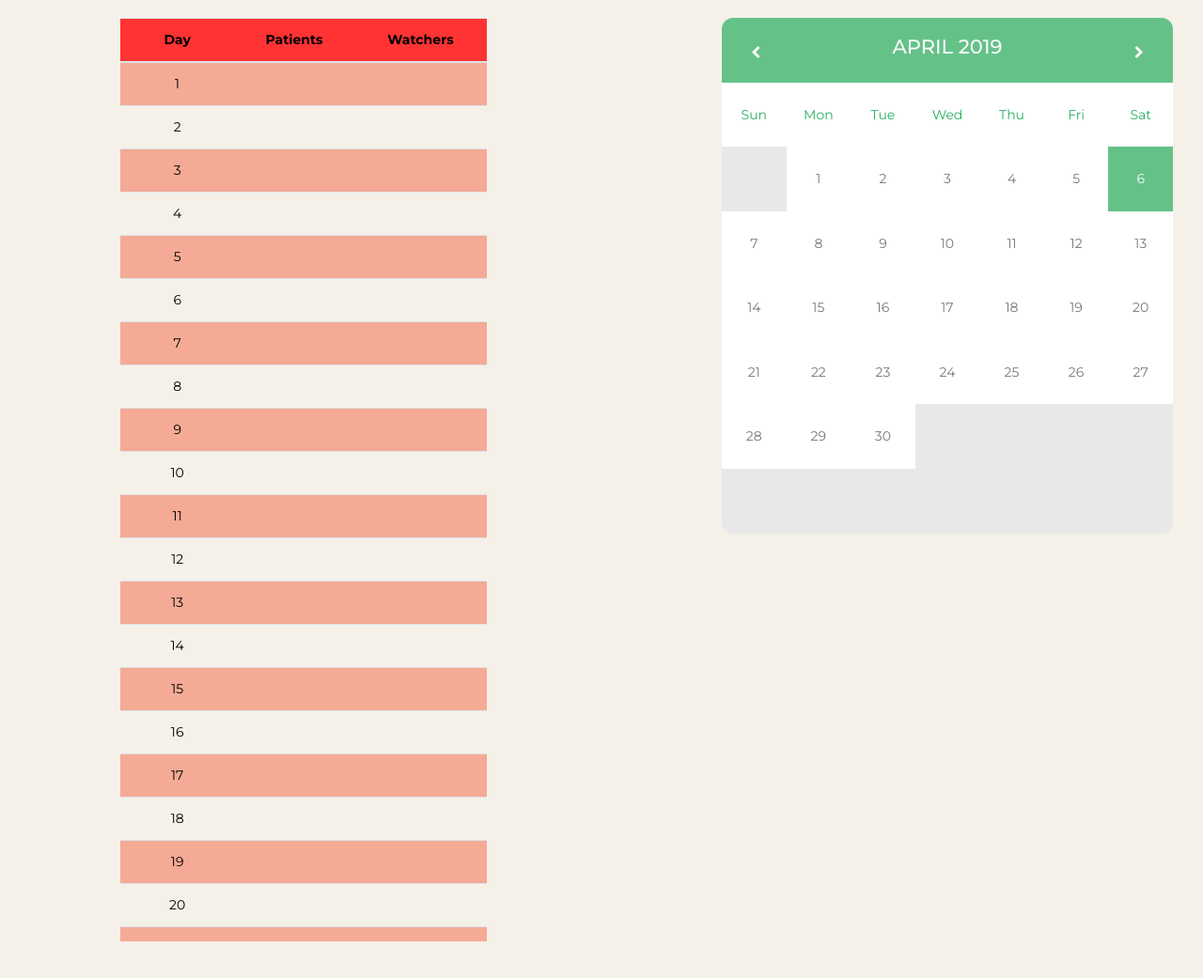
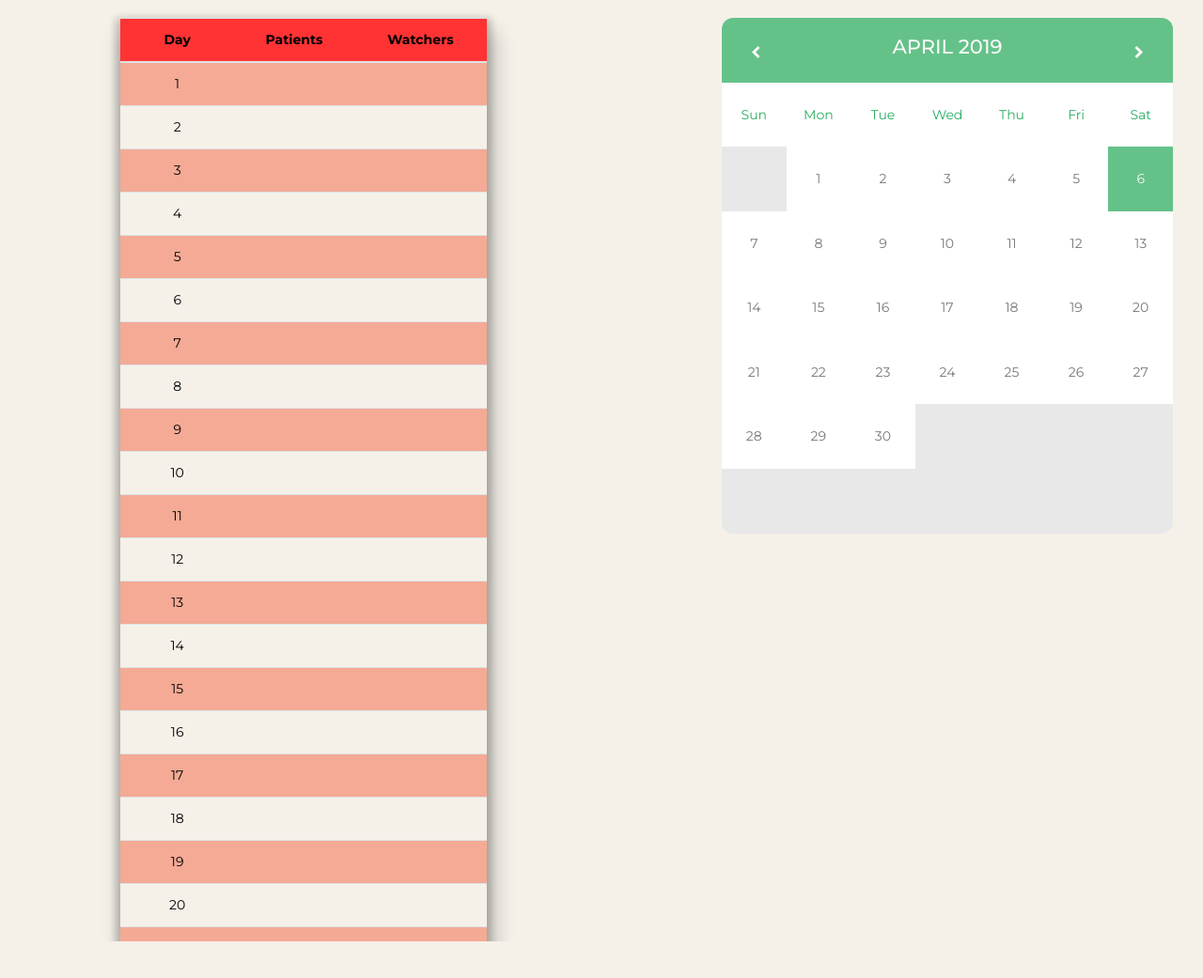
Before and after one commit to kylx/codespider, a Django app: page /summary in a window 1280 px wide. Shown: the part 91-1132 px from the top of the page at 94% size. Run offline with Django 3.2, Linux system fonts and the light colour scheme; some libraries are stand-ins or nearby versions.

Commit message:
Added 'shadow' sa tables

```diff
--- a/main/static/css/summary.css
+++ b/main/static/css/summary.css
@@ -35,6 +35,7 @@
 table#table1 {
 	width: 100%;
 	text-align: center;
+    box-shadow: 0 5px 8px 5px rgba(0, 0, 0, 0.2), 5px 20px 20px 5px rgba(0, 0, 0, 0.19);
 }
 
 .table-striped>tbody>tr:nth-child(odd)>td,
--- a/main/static/css/table.css
+++ b/main/static/css/table.css
@@ -8,6 +8,7 @@
     background-color: #F7F8FA;
     padding-top: 50px;
     padding-bottom: 5%;
+
 }
 
 table {
@@ -18,6 +19,7 @@ table {
 
 #patient_table {
 	width: 60%;
+    box-shadow: 0 5px 8px 5px rgba(0, 0, 0, 0.2), 5px 20px 20px 5px rgba(0, 0, 0, 0.19);
 }
 
 #rooms_table {
```
